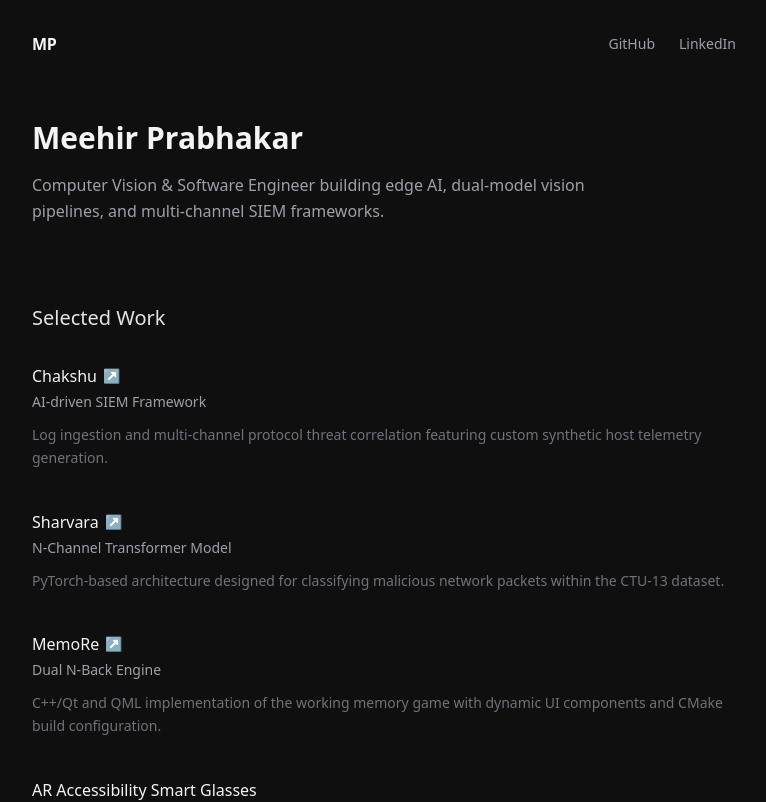
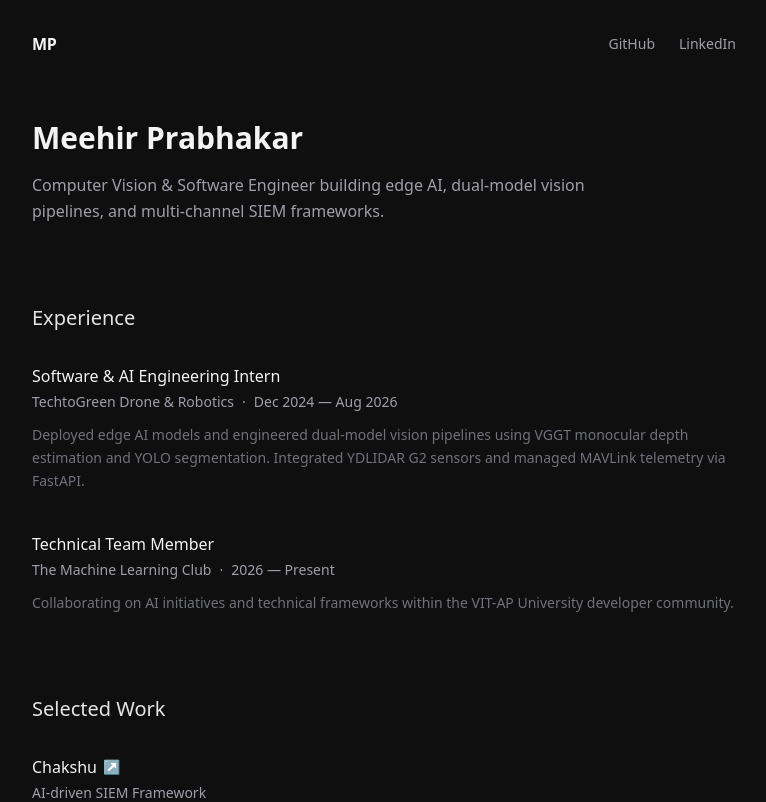
Before and after one commit to Meehir5907/portfolio, a Next.js app: page / in a window 1280 px wide. Shown: the top 802 px of the page, without its empty margins (256-1022 px from the left). Built offline with nearby package versions, Linux system fonts and the light colour scheme.

Commit message:
add experience

```diff
--- a/app/page.tsx
+++ b/app/page.tsx
@@ -1,3 +1,18 @@
+const experience = [
+    {
+        role: "Software & AI Engineering Intern",
+        company: "TechtoGreen Drone & Robotics",
+        period: "Dec 2024 — Aug 2026",
+        description: "Deployed edge AI models and engineered dual-model vision pipelines using VGGT monocular depth estimation and YOLO segmentation. Integrated YDLIDAR G2 sensors and managed MAVLink telemetry via FastAPI.",
+    },
+    {
+        role: "Technical Team Member",
+        company: "The Machine Learning Club",
+        period: "2026 — Present",
+        description: "Collaborating on AI initiatives and technical frameworks within the VIT-AP University developer community."
+    },
+];
+
 const projects = [
     {
         title: "Chakshu",
@@ -37,6 +52,26 @@ export default function Home() {
                 </p>
             </header>
 
+            <section className="mb-20">
+                <h2 className="text-xl font-medium mb-8 text-zinc-200">Experience</h2>
+
+                <div className="flex flex-col gap-10">
+                    {experience.map((job, index) => (
+                        <article key={index} className="flex flex-col items-start">
+                            <h3 className="font-medium text-zinc-100">{job.role}</h3>
+                            <div className="flex items-center gap-2 text-sm text-zinc-400 mt-1 mb-3">
+                                <span>{job.company}</span>
+                                <span>&middot;</span>
+                                <span>{job.period}</span>
+                            </div>
+                            <p className="text-sm text-zinc-500 leading-relaxed">
+                                {job.description}
+                            </p>
+                        </article>
+                    ))}
+                </div>
+            </section>
+
             <section>
                 <h2 className="text-xl font-medium mb-8 text-zinc-200">Selected Work</h2>
 
```
